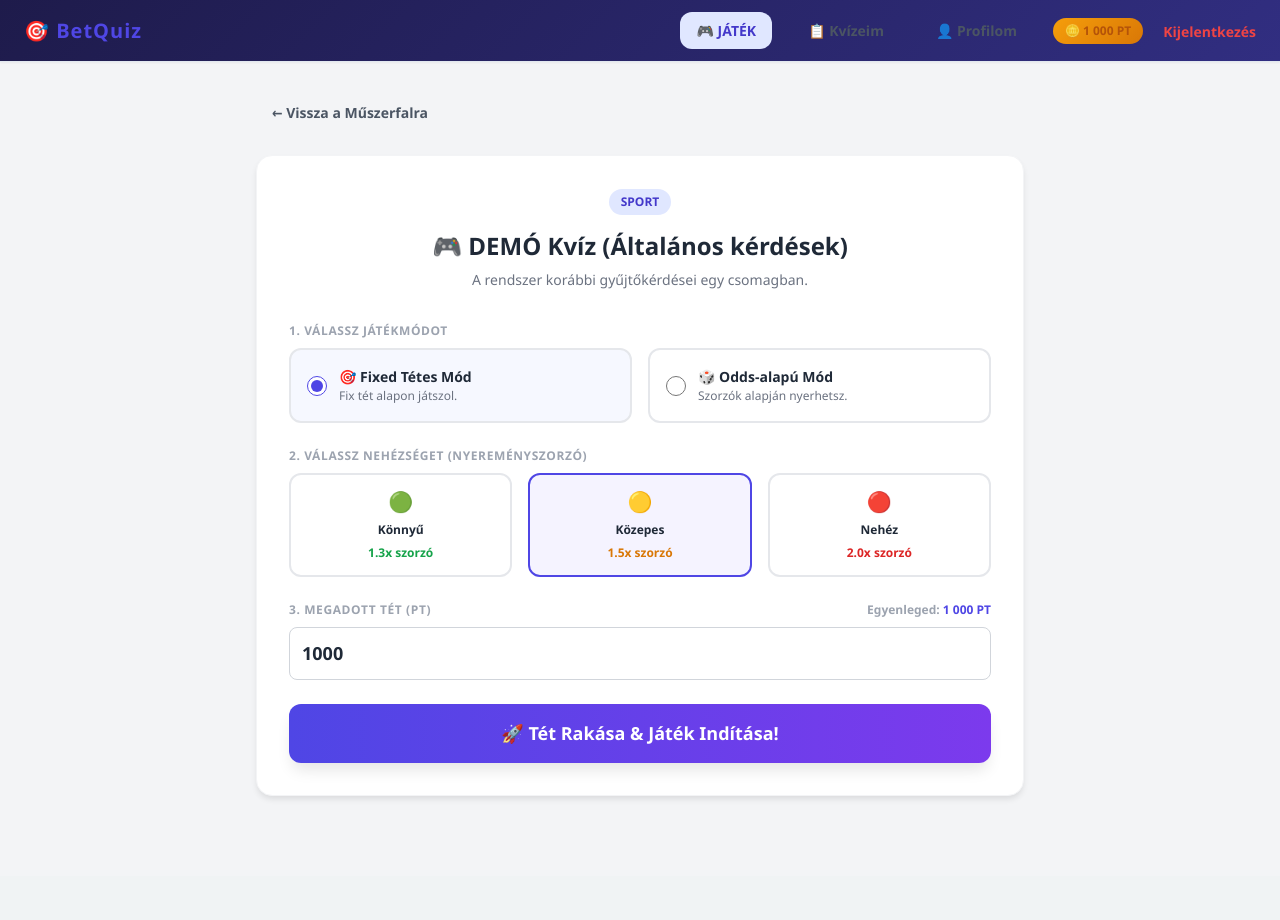
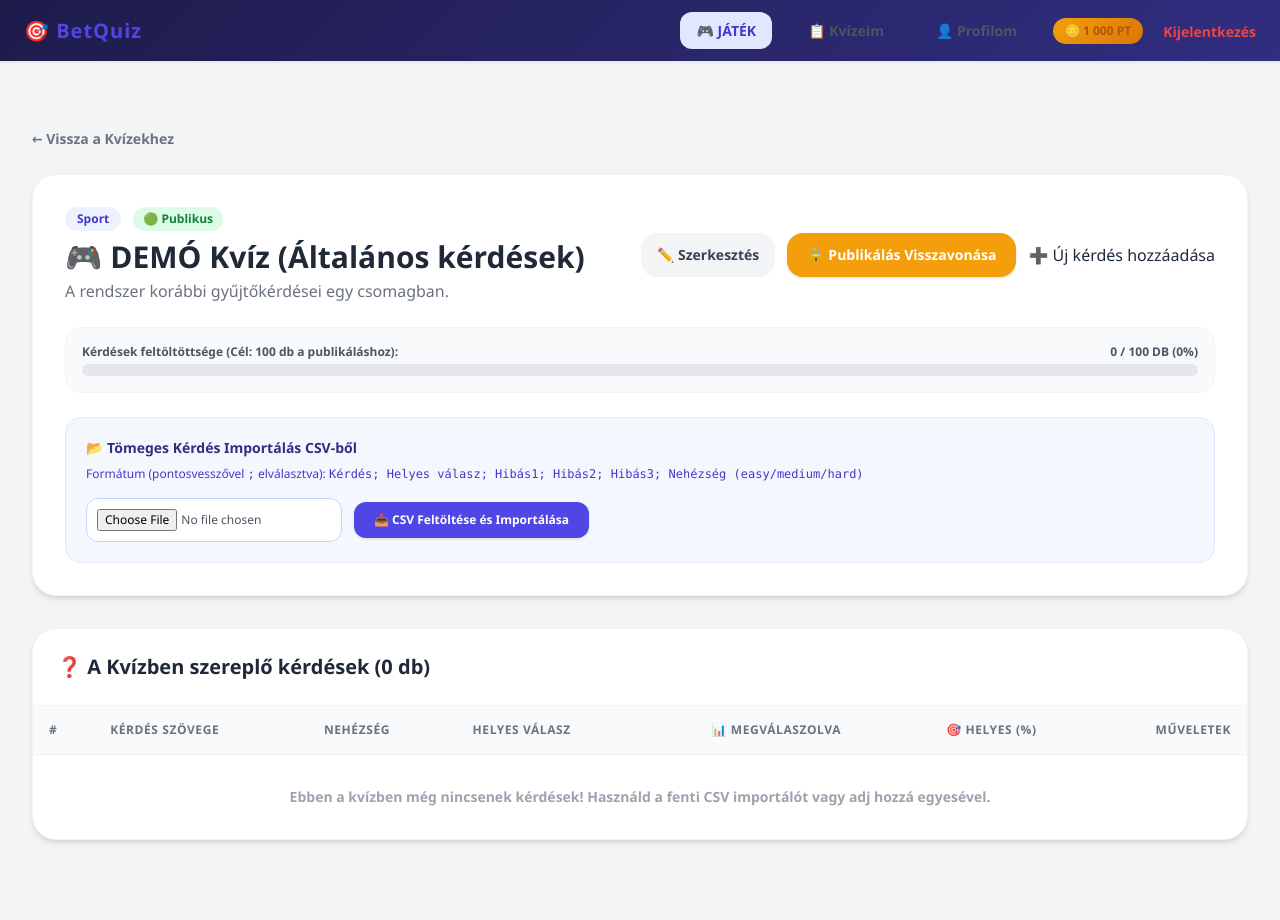
Before and after one commit to molnarferencwebkukkolo-max/betquiz, a Laravel app: page /quiz/setup/1 in a window 1280 px wide. Before the commit the page ends 799 px from the top, so only its background shows below. Run offline with Laravel 12, Linux system fonts and the light colour scheme; the visitor is signed in with stand-in values (Sample User, id 1); data comes from the database, SQL or seed files in the repository; some libraries are stand-ins or nearby versions.

Commit message:
feat: Add admin approve/reject buttons and quiz edit route

```diff
--- a/resources/views/quiz/show.blade.php
+++ b/resources/views/quiz/show.blade.php
@@ -3,147 +3,256 @@
 <head>
     <meta charset="UTF-8">
     <meta name="viewport" content="width=device-width, initial-scale=1.0">
-    <title>Játék Beállítása - {{ $quiz->title }}</title>
-
-    <!-- Tailwind CSS (A navigáció és a keretrendszer működéséhez) -->
-    <script src="https://cdn.tailwindcss.com"></script>
-
+    <title>{{ $quiz->title }} - BetQuiz</title>
     <!-- Központi Stíluslap -->
     <link rel="stylesheet" href="{{ asset('css/app-custom.css') }}">
+    <script src="https://cdn.tailwindcss.com"></script>
 </head>
-<body style="padding-bottom: 3rem; background-color: #f3f4f6;">
+<body class="bg-gray-100 min-h-screen pb-12">
 
 @include('layouts.navigation')
 
-<div class="quiz-setup-container" style="max-width: 800px; margin: 2rem auto; padding: 0 1rem;">
+<div class="max-w-7xl mx-auto px-4 sm:px-6 lg:px-8 py-8">
 
-    <a href="{{ route('dashboard') }}" class="nav-link-item" style="display: inline-flex; font-size: 0.875rem; margin-bottom: 1.5rem; text-decoration: none;">
-        ← Vissza a Műszerfalra
-    </a>
+    <!-- Vissza gomb -->
+    <div class="mb-6">
+        <a href="{{ route('quizzes.index') }}" class="text-sm font-bold text-gray-500 hover:text-gray-800 transition">
+            ← Vissza a Kvízekhez
+        </a>
+    </div>
 
-    <div class="quiz-setup-card" style="background: white; padding: 2rem; border-radius: 1rem; box-shadow: 0 4px 6px -1px rgba(0, 0, 0, 0.1);">
+    @if(session('success'))
+        <div class="mb-6 p-4 bg-green-100 border border-green-300 text-green-800 rounded-2xl font-bold">
+            {{ session('success') }}
+        </div>
+    @endif
 
-        <div style="text-align: center; margin-bottom: 2rem;">
-            <span class="badge-quiz-title" style="text-transform: uppercase; margin-bottom: 0.5rem; display: inline-block;">
-                {{ is_array($quiz->category->name ?? null) ? ($quiz->category->name['hu'] ?? reset($quiz->category->name)) : ($quiz->category->name ?? 'Általános') }}
-            </span>
-            <h1 style="font-size: 1.5rem; font-weight: 900; color: #1f2937; line-height: 1.25; margin-top: 0.5rem; margin-bottom: 0.5rem;">{{ $quiz->title }}</h1>
-            <p style="font-size: 0.875rem; color: #6b7280; margin: 0;">{{ $quiz->description ?? 'Nincs külön leírás megadva.' }}</p>
+    @if($errors->any())
+        <div class="mb-6 p-4 bg-red-100 border border-red-300 text-red-800 rounded-2xl font-bold space-y-1">
+            @foreach($errors->all() as $err)
+                <p>• {{ $err }}</p>
+            @endforeach
+        </div>
+    @endif
+
+    @php
+        $qCount = $quiz->questions->count();
+        $percent = min(100, round(($qCount / 100) * 100));
+        $isPublished = ($quiz->status === 'approved' || $quiz->status === 'published');
+        $canPublish = ($qCount >= 100);
+    @endphp
+    {{-- 🛡️ ADMIN BÍRÁLATI PANEL (Kizárólag Useradmin / Hostadmin számára) --}}
+    @if(auth()->check() && (auth()->user()->isUseradmin() || auth()->user()->isHostadmin()))
+        <div style="background-color: #fef3c7; border: 2px solid #f59e0b; padding: 1rem 1.5rem; border-radius: 0.75rem; margin-bottom: 1.5rem; display: flex; align-items: center; justify-content: space-between; flex-wrap: wrap; gap: 1rem;">
+            <div>
+                <strong style="color: #92400e; font-size: 1rem;">🛡️ Adminisztrátori döntés:</strong>
+                <span style="color: #b45309; margin-left: 0.5rem; font-size: 0.875rem;">Jelenlegi státusz: <strong style="text-transform: uppercase;">{{ $quiz->status }}</strong></span>
+            </div>
+
+            <div style="display: flex; gap: 0.75rem;">
+                <!-- APPROVE (Elfogadás) -->
+                <form action="{{ route('admin.quizzes.approve', $quiz->id) }}" method="POST">
+                    @csrf
+                    <button type="submit" style="background-color: #16a34a; color: white; font-weight: 800; padding: 0.5rem 1rem; border-radius: 0.5rem; border: none; cursor: pointer; display: inline-flex; align-items: center; gap: 0.25rem;">
+                        ✅ Approve (Elfogadás)
+                    </button>
+                </form>
+
+                <!-- REJECT (Elutasítás) -->
+                <form action="{{ route('admin.quizzes.reject', $quiz->id) }}" method="POST" onsubmit="return confirm('Biztosan elutasítod ezt a kvízt?');">
+                    @csrf
+                    <button type="submit" style="background-color: #dc2626; color: white; font-weight: 800; padding: 0.5rem 1rem; border-radius: 0.5rem; border: none; cursor: pointer; display: inline-flex; align-items: center; gap: 0.25rem;">
+                        ❌ Reject (Elutasítás)
+                    </button>
+                </form>
+            </div>
+        </div>
+    @endif
+        <!-- Kvíz Fejléc Kártya -->
+    <div class="bg-white rounded-3xl shadow-md border border-gray-100 p-8 mb-8 overflow-hidden">
+
+        <!-- Ha van fejléckép, megjelenítjük borítóként -->
+        @if($quiz->cover_image)
+            <div class="-mx-8 -mt-8 mb-6 h-48 sm:h-64 overflow-hidden border-b">
+                <img src="{{ asset('storage/' . $quiz->cover_image) }}" alt="{{ $quiz->title }}" class="w-full h-full object-cover">
+            </div>
+        @endif
+
+        <div class="flex flex-col lg:flex-row justify-between items-start lg:items-center gap-6 mb-6">
+            <div>
+                <div class="flex items-center gap-3 mb-2">
+                        <span class="text-xs font-bold px-3 py-1 rounded-full bg-indigo-50 text-indigo-700">
+                            {{ is_array($quiz->category->name ?? null) ? ($quiz->category->name['hu'] ?? reset($quiz->category->name)) : ($quiz->category->name ?? 'Általános') }}
+                        </span>
+
+                    @if($isPublished)
+                        <span class="text-xs font-bold px-2.5 py-1 rounded-full bg-green-100 text-green-700">🟢 Publikus</span>
+                    @elseif($quiz->status === 'pending')
+                        <span class="text-xs font-bold px-2.5 py-1 rounded-full bg-blue-100 text-blue-700">🔵 Kérdésfeltöltés ({{ $qCount }}/100)</span>
+                    @else
+                        <span class="text-xs font-bold px-2.5 py-1 rounded-full bg-red-100 text-red-700">❌ Elutasítva</span>
+                    @endif
+                </div>
+                <h1 class="text-3xl font-extrabold text-gray-800">{{ $quiz->title }}</h1>
+                <p class="text-gray-500 mt-1">{{ $quiz->description ?? 'Nincs megadva leírás.' }}</p>
+            </div>
+
+            <!-- Műveleti gombok a fejlécben -->
+            <div class="flex flex-wrap items-center gap-3 w-full lg:w-auto">
+
+                <!-- ✏️ Kvíz Szerkesztése Gomb -->
+                <a href="{{ route('quizzes.edit', $quiz->id) }}" class="px-4 py-3 bg-gray-100 hover:bg-gray-200 text-gray-700 font-extrabold rounded-2xl transition flex items-center gap-1 text-sm">
+                    ✏️ Szerkesztés
+                </a>
+
+                <!-- 🚀 Publikálás / Visszavonás Gomb -->
+                <form action="{{ route('quizzes.update', $quiz->id) }}" method="POST">
+                    @csrf
+                    @if($isPublished)
+                        <button type="submit" class="px-5 py-3 bg-amber-500 hover:bg-amber-600 text-white font-extrabold rounded-2xl shadow transition flex items-center gap-2 text-sm">
+                            🔒 Publikálás Visszavonása
+                        </button>
+                    @else
+                        <button type="submit"
+                                {{ !$canPublish ? 'disabled' : '' }}
+                                class="px-5 py-3 font-extrabold rounded-2xl shadow transition flex items-center gap-2 text-sm
+                                           {{ $canPublish ? 'bg-green-600 hover:bg-green-700 text-white cursor-pointer' : 'bg-gray-200 text-gray-400 cursor-not-allowed' }}"
+                                title="{{ !$canPublish ? 'Még hiányzik ' . (100 - $qCount) . ' db kérdés a publikáláshoz!' : 'Kattints a publikáláshoz!' }}">
+                            🚀 Kvíz Publikálása (100/100)
+                        </button>
+                    @endif
+                </form>
+
+                <!-- ➕ Új Kérdés Gomb -->
+                <a href="{{ route('questions.create', ['quiz_id' => $quiz->id]) }}" class="btn-primary">
+                    ➕ Új kérdés hozzáadása
+                </a>
+            </div>
         </div>
 
-        <!-- TÉT, NEHÉZSÉG ÉS JÁTÉKMÓD FORM -->
-        <form action="{{ route('quiz.start', $quiz->id) }}" method="POST" style="display: flex; flex-direction: column; gap: 1.5rem;">
-            @csrf
+        <!-- Haladási sáv (Progress Bar) -->
+        <div class="bg-gray-50 rounded-2xl p-4 border border-gray-100 mb-6">
+            <div class="flex justify-between text-xs font-extrabold text-gray-600 mb-1">
+                <span>Kérdések feltöltöttsége (Cél: 100 db a publikáláshoz):</span>
+                <span class="{{ $canPublish ? 'text-green-600 font-bold' : '' }}">{{ $qCount }} / 100 DB ({{ $percent }}%)</span>
+            </div>
+            <div class="w-full bg-gray-200 rounded-full h-3 overflow-hidden">
+                <div class="h-3 rounded-full transition-all duration-500 {{ $canPublish ? 'bg-green-500' : 'bg-indigo-600' }}" style="width: {{ $percent }}%;"></div>
+            </div>
+            @if(!$canPublish && !$isPublished)
+                <p class="text-xs text-amber-600 mt-2 font-semibold">
+                    ⚠️ Tölts fel még <strong>{{ 100 - $qCount }} db</strong> kérdést a publikálási gomb aktiválásához!
+                </p>
+            @endif
+        </div>
 
-            <!-- 1. JÁTÉKMÓD -->
-            <div>
-                <label class="setup-section-title" style="font-weight: 800; display: block; margin-bottom: 0.5rem;">1. Válassz Játékmódot</label>
-                <div class="mode-card-grid" style="display: grid; grid-template-columns: repeat(auto-fit, minmax(200px, 1fr)); gap: 1rem;">
-                    <label class="radio-card" style="display: flex; gap: 0.75rem; padding: 1rem; border: 2px solid #e5e7eb; border-radius: 0.75rem; cursor: pointer;">
-                        <input type="radio" name="mode" value="bet" checked style="accent-color: #4f46e5; width: 1.25rem; height: 1.25rem;">
-                        <div>
-                            <h4 class="radio-card-title" style="font-weight: 700; margin: 0;">🎯 Fixed Tétes Mód</h4>
-                            <p class="radio-card-desc" style="font-size: 0.75rem; color: #6b7280; margin: 0;">Fix tét alapon játszol.</p>
-                        </div>
-                    </label>
+        <!-- 📊 CSV IMPORTÁLÓ BLOKK -->
+        <div class="bg-indigo-50/60 rounded-2xl p-5 border border-indigo-100">
+            <h3 class="font-extrabold text-indigo-900 text-sm mb-2 flex items-center gap-2">
+                📂 Tömeges Kérdés Importálás CSV-ből
+            </h3>
+            <p class="text-xs text-indigo-700 mb-4">
+                Formátum (pontosvesszővel <code>;</code> elválasztva):
+                <code>Kérdés; Helyes válasz; Hibás1; Hibás2; Hibás3; Nehézség (easy/medium/hard)</code>
+            </p>
 
-                    <label class="radio-card" style="display: flex; gap: 0.75rem; padding: 1rem; border: 2px solid #e5e7eb; border-radius: 0.75rem; cursor: pointer;">
-                        <input type="radio" name="mode" value="odds" style="accent-color: #4f46e5; width: 1.25rem; height: 1.25rem;">
-                        <div>
-                            <h4 class="radio-card-title" style="font-weight: 700; margin: 0;">🎲 Odds-alapú Mód</h4>
-                            <p class="radio-card-desc" style="font-size: 0.75rem; color: #6b7280; margin: 0;">Szorzók alapján nyerhetsz.</p>
-                        </div>
-                    </label>
-                </div>
-            </div>
+            <form action="{{ route('quizzes.questions.import', $quiz->id) }}" method="POST" enctype="multipart/form-data" class="flex flex-col sm:flex-row gap-3 items-center">
+                @csrf
+                <input type="file" name="csv_file" required accept=".csv,.txt" class="w-full sm:w-auto text-xs bg-white p-2.5 rounded-xl border border-indigo-200 font-medium text-gray-600">
+                <button type="submit" class="w-full sm:w-auto px-5 py-2.5 bg-indigo-600 hover:bg-indigo-700 text-white font-extrabold text-xs rounded-xl shadow transition">
+                    📥 CSV Feltöltése és Importálása
+                </button>
+            </form>
+        </div>
+    </div>
 
-            <!-- 2. NEHÉZSÉGI SZINT ÉS SZORZÓ -->
-            <div>
-                <label class="setup-section-title" style="font-weight: 800; display: block; margin-bottom: 0.5rem;">2. Válassz Nehézséget (Nyereményszorzó)</label>
-                <div class="diff-card-grid" style="display: grid; grid-template-columns: repeat(3, 1fr); gap: 1rem; text-align: center;">
+    <!-- Kérdések Listája Statisztikával -->
+    <div class="bg-white rounded-3xl shadow-md border border-gray-100 overflow-hidden">
+        <div class="p-6 border-b border-gray-100 flex justify-between items-center">
+            <h2 class="text-xl font-bold text-gray-800">❓ A Kvízben szereplő kérdések ({{ $qCount }} db)</h2>
+        </div>
 
-                    <!-- Könnyű -->
-                    <label class="diff-card diff-card-easy" style="padding: 0.75rem; border: 2px solid #e5e7eb; border-radius: 0.75rem; cursor: pointer;">
-                        <input type="radio" name="difficulty" value="easy" style="display: none;">
-                        <span style="font-size: 1.25rem; display: block; margin-bottom: 0.25rem;">🟢</span>
-                        <span style="font-weight: 800; color: #1f2937; font-size: 0.75rem; display: block;">Könnyű</span>
-                        <span style="font-size: 0.75rem; font-weight: 900; color: #16a34a;">1.3x szorzó</span>
-                    </label>
+        <div class="overflow-x-auto">
+            <table class="w-full text-left border-collapse">
+                <thead>
+                <tr class="bg-gray-50 border-b border-gray-100 text-xs uppercase font-extrabold text-gray-500 tracking-wider">
+                    <th class="p-4">#</th>
+                    <th class="p-4">Kérdés Szövege</th>
+                    <th class="p-4">Nehézség</th>
+                    <th class="p-4">Helyes Válasz</th>
+                    <th class="p-4 text-center">📊 Megválaszolva</th>
+                    <th class="p-4 text-center">🎯 Helyes (%)</th>
+                    <th class="p-4 text-right">Műveletek</th>
+                </tr>
+                </thead>
+                <tbody class="divide-y divide-gray-100 text-sm">
+                @forelse($quiz->questions as $index => $question)
+                    @php
+                        $qText = is_array($question->question_text)
+                            ? ($question->question_text['hu'] ?? reset($question->question_text))
+                            : $question->question_text;
 
-                    <!-- Közepes -->
-                    <label class="diff-card diff-card-medium" style="padding: 0.75rem; border: 2px solid #4f46e5; border-radius: 0.75rem; cursor: pointer; background-color: #f5f3ff;">
-                        <input type="radio" name="difficulty" value="medium" checked style="display: none;">
-                        <span style="font-size: 1.25rem; display: block; margin-bottom: 0.25rem;">🟡</span>
-                        <span style="font-weight: 800; color: #1f2937; font-size: 0.75rem; display: block;">Közepes</span>
-                        <span style="font-size: 0.75rem; font-weight: 900; color: #d97706;">1.5x szorzó</span>
-                    </label>
+                        $correctOpt = $question->options->firstWhere('is_correct', true);
+                        $cText = $correctOpt ? (is_array($correctOpt->option_text) ? ($correctOpt->option_text['hu'] ?? reset($correctOpt->option_text)) : $correctOpt->option_text) : '-';
 
-                    <!-- Nehéz -->
-                    <label class="diff-card diff-card-hard" style="padding: 0.75rem; border: 2px solid #e5e7eb; border-radius: 0.75rem; cursor: pointer;">
-                        <input type="radio" name="difficulty" value="hard" style="display: none;">
-                        <span style="font-size: 1.25rem; display: block; margin-bottom: 0.25rem;">🔴</span>
-                        <span style="font-weight: 800; color: #1f2937; font-size: 0.75rem; display: block;">Nehéz</span>
-                        <span style="font-size: 0.75rem; font-weight: 900; color: #dc2626;">2.0x szorzó</span>
-                    </label>
+                        $rate = method_exists($question, 'successRate') ? $question->successRate() : 0;
+                    @endphp
 
-                </div>
-            </div>
+                    <tr class="hover:bg-gray-50/50 transition">
+                        <td class="p-4 font-bold text-gray-400">{{ $index + 1 }}.</td>
 
-            <!-- KÉRDÉSSZÁM VÁLASZTÓ (Kezdetben elrejtve inline style-lal) -->
-            <div id="question-count-section" style="display: none; margin-top: 1rem;">
-                <label class="setup-section-title" style="font-weight: 800; display: block; margin-bottom: 0.5rem;">
-                    Hány kérdésre szeretnél válaszolni?
-                </label>
-                <select name="question_count" class="form-select-custom" style="width: 100%; padding: 0.75rem; border: 1px solid #d1d5db; border-radius: 0.5rem;">
-                    <option value="5" selected>5 Kérdés</option>
-                    <option value="10">10 Kérdés</option>
-                    <option value="15">15 Kérdés</option>
-                    <option value="20">20 Kérdés</option>
-                </select>
-            </div>
+                        <td class="p-4 font-semibold text-gray-800 max-w-xs sm:max-w-md">
+                            {{ $qText }}
+                        </td>
 
-            <!-- 🔮 JAVASCRIPT: Csak Odds mód esetén jeleníti meg a kérdésszámot -->
-            <script>
-                document.addEventListener('DOMContentLoaded', function () {
-                    const modeInputs = document.querySelectorAll('input[name="mode"]');
-                    const questionSection = document.getElementById('question-count-section');
+                        <td class="p-4">
+                            @if($question->difficulty === 'easy')
+                                <span class="px-2.5 py-1 bg-green-100 text-green-700 font-extrabold text-xs rounded-full">Könnyű</span>
+                            @elseif($question->difficulty === 'hard')
+                                <span class="px-2.5 py-1 bg-red-100 text-red-700 font-extrabold text-xs rounded-full">Nehéz</span>
+                            @else
+                                <span class="px-2.5 py-1 bg-amber-100 text-amber-700 font-extrabold text-xs rounded-full">Közepes</span>
+                            @endif
+                        </td>
 
-                    function toggleQuestionCount() {
-                        const selectedMode = document.querySelector('input[name="mode"]:checked')?.value;
-                        if (selectedMode === 'odds') {
-                            questionSection.style.display = 'block';
-                        } else {
-                            questionSection.style.display = 'none';
-                        }
-                    }
+                        <td class="p-4 text-emerald-600 font-bold">
+                            ✓ {{ $cText }}
+                        </td>
 
-                    modeInputs.forEach(input => {
-                        input.addEventListener('change', toggleQuestionCount);
-                    });
+                        <td class="p-4 text-center">
+                            <span class="font-extrabold text-gray-700">{{ $question->times_answered ?? 0 }}</span>
+                            <span class="text-xs text-gray-400 block">alkalom</span>
+                        </td>
 
-                    // Betöltéskor is lefut
-                    toggleQuestionCount();
-                });
-            </script>
+                        <td class="p-4 text-center">
+                            @if(($question->times_answered ?? 0) > 0)
+                                <div class="inline-flex flex-col items-center">
+                                    <span class="font-extrabold text-xs px-2.5 py-1 rounded-full
+                                        {{ $rate >= 70 ? 'bg-green-100 text-green-800' : ($rate >= 40 ? 'bg-amber-100 text-amber-800' : 'bg-red-100 text-red-800') }}">
+                                        {{ $question->times_correct }} / {{ $question->times_answered }} ({{ $rate }}%)
+                                    </span>
+                                </div>
+                            @else
+                                <span class="text-xs text-gray-400 italic">Még nincs adat</span>
+                            @endif
+                        </td>
 
-            <!-- 3. TÉT MEGADÁSA -->
-            <div>
-                <div style="display: flex; justify-content: space-between; align-items: center; margin-bottom: 0.5rem;">
-                    <label class="setup-section-title" style="font-weight: 800; margin-bottom: 0;">3. Megadott Tét (PT)</label>
-                    <span style="font-size: 0.75rem; font-weight: 700; color: #9ca3af;">Egyenleged: <strong style="color: #4f46e5;">{{ number_format($user->points ?? 0, 0, ',', ' ') }} PT</strong></span>
-                </div>
-
-                <input type="number" name="bet_amount" min="100" max="{{ $user->points ?? 1000 }}" value="1000" step="100" required
-                       class="input-bet-amount" style="width: 100%; padding: 0.75rem; border: 1px solid #d1d5db; border-radius: 0.5rem; font-size: 1.125rem; font-weight: 700;">
-            </div>
-
-            <!-- INDÍTÁS GOMB -->
-            <button type="submit" class="btn-start-game-gradient" style="background: linear-gradient(to right, #4f46e5, #7c3aed); color: white; font-weight: 800; padding: 1rem; border-radius: 0.75rem; border: none; cursor: pointer; font-size: 1.125rem; width: 100%;">
-                🚀 Tét Rakása & Játék Indítása!
-            </button>
-
-        </form>
-
+                        <td class="p-4 text-right space-x-2">
+                            <a href="{{ route('questions.edit', $question->id) }}" class="text-indigo-600 hover:text-indigo-900 font-bold text-xs">
+                                ✏️ Szerkesztés
+                            </a>
+                        </td>
+                    </tr>
+                @empty
+                    <tr>
+                        <td colspan="7" class="p-8 text-center text-gray-400 font-semibold">
+                            Ebben a kvízben még nincsenek kérdések! Használd a fenti CSV importálót vagy adj hozzá egyesével.
+                        </td>
+                    </tr>
+                @endforelse
+                </tbody>
+            </table>
+        </div>
     </div>
 
 </div>
```
Also changed, not shown: app/Http/Controllers/QuizManagementController.php (+27 -25 lines).
